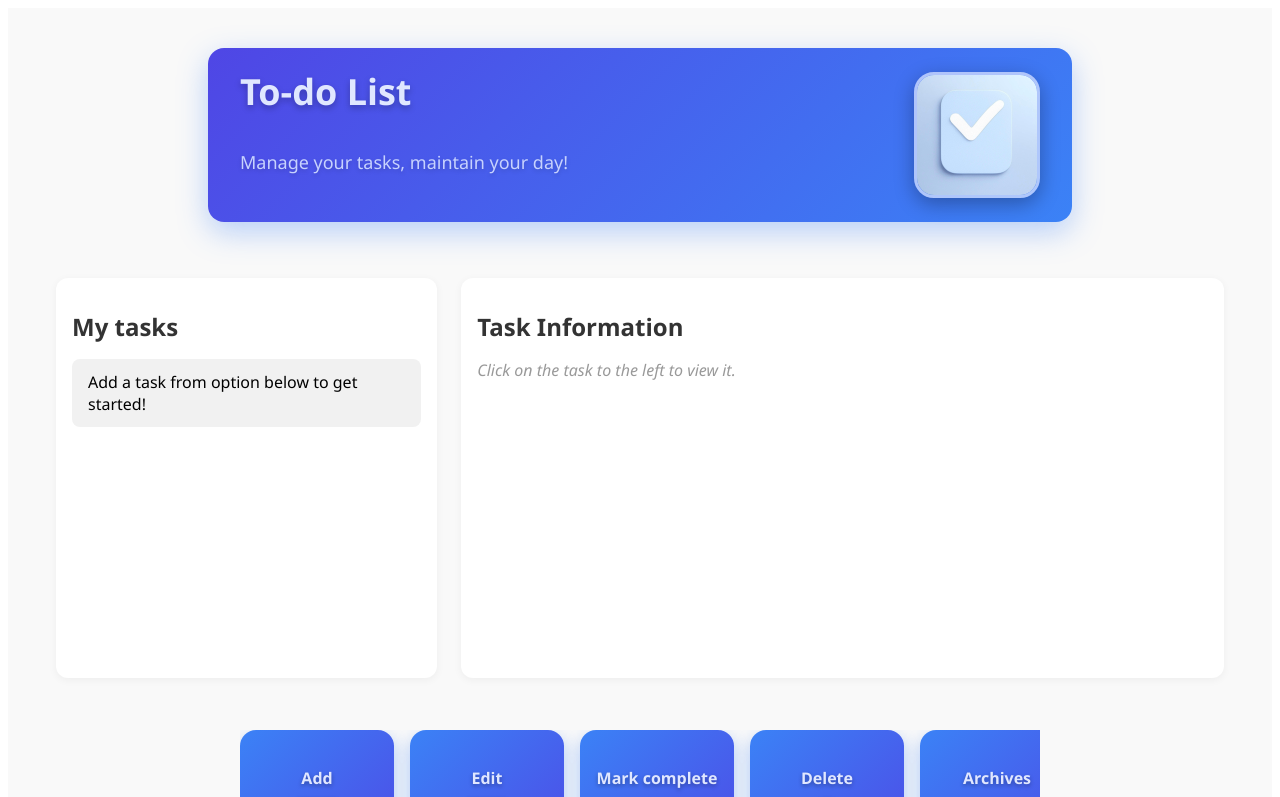
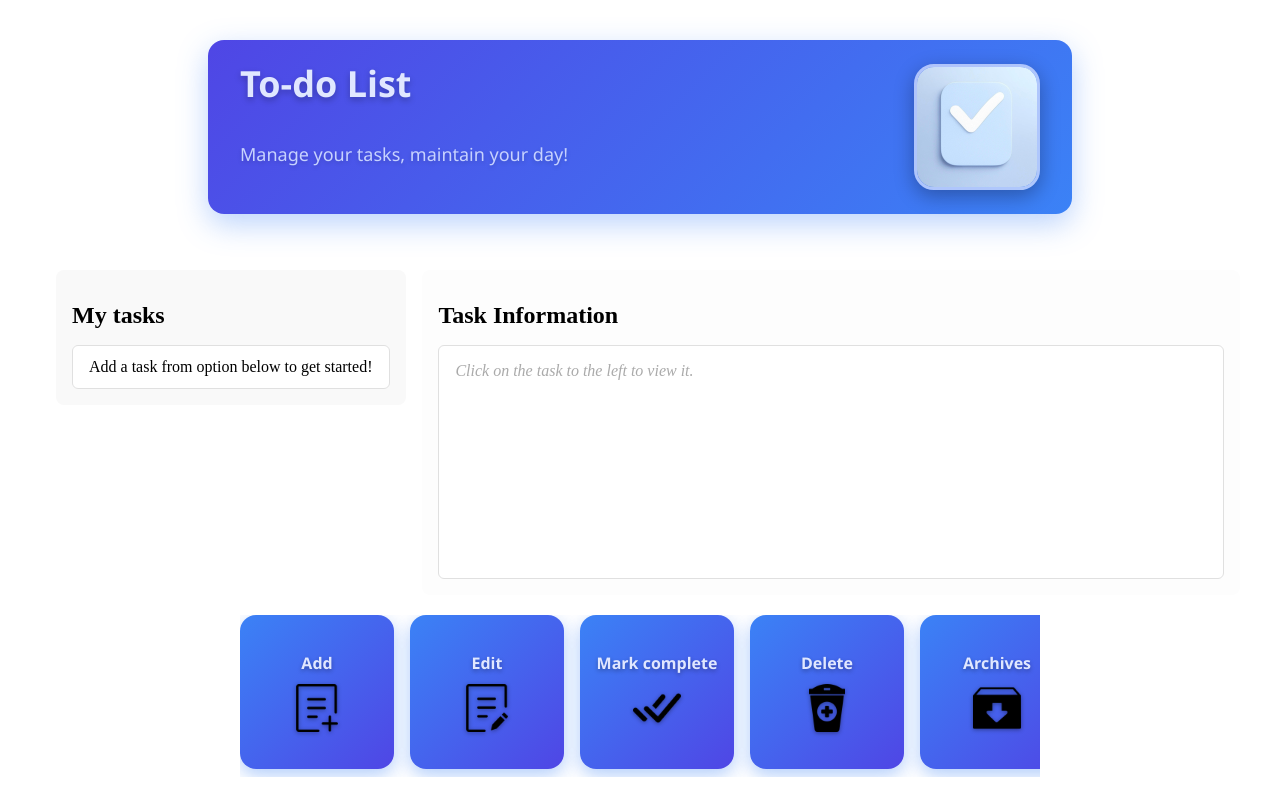
Before and after one commit to sunil-poudel/to-do-list, an Angular app: page / in a window 1280 px wide. Shown: the top 797 px of the page. Built offline with nearby package versions, Linux system fonts and the light colour scheme; a web font is replaced by a local one.

Commit message:
correction part 1

```diff
--- a/src/app/app.css
+++ b/src/app/app.css
@@ -1,53 +1,20 @@
-/* app.component.css */
-
-:host {
-  display: flex;
-  flex-direction: column;
-  min-height: 100vh;
-  background-color: #f9f9f9;
-  font-family: 'Segoe UI', Tahoma, sans-serif;
-}
-
-/* Container for everything between header and footer */
-.main-container {
-  flex: 1;
+.container {
   max-width: 1200px;
-  width: 100%;
   margin: 0 auto;
-  display: flex;
-  flex-direction: column;
-  padding: 16px;
+  padding: 1rem;
   box-sizing: border-box;
 }
 
-/* Two-column layout for tasks and task detail */
 #tasks_and_task {
-  display: flex;
-  gap: 24px;
-  flex: 1;
-  flex-wrap: wrap; /* for small screens */
-}
-
-#app_tasks {
-  flex: 1;
-  min-width: 280px;
-}
-
-#app_task {
-  flex: 2;
-  min-width: 320px;
-}
-
-app-menu {
-  margin-top: 32px;
-  width: 100%;
-}
-
-/* Keep footer consistent with header width */
-app-footer {
-  max-width: 1200px;
-  margin: 0 auto;
-  padding: 12px 16px;
+  display: grid;
+  grid-template-columns: 30% 70%;
+  gap: 1rem;
   width: 100%;
   box-sizing: border-box;
 }
+
+@media (max-width: 768px) {
+  #tasks_and_task {
+    grid-template-columns: 1fr;
+  }
+}
--- a/src/app/app.html
+++ b/src/app/app.html
@@ -1,16 +1,13 @@
-<app-header></app-header>
-
-<div class="main-container">
+<app-header />
+<div class="container">
   <div id="tasks_and_task">
     <div id="app_tasks">
-      <app-tasks></app-tasks>
+      <app-tasks />
     </div>
     <div id="app_task">
-      <app-task></app-task>
+      <app-task />
     </div>
   </div>
-
-  <app-menu (submittedTaskToApp)="getNewlyAddedTask($event)"></app-menu>
+  <app-menu (submittedTaskToApp)="getNewlyAddedTask($event)" />
 </div>
-
-<app-footer></app-footer>
+<app-footer />
--- a/src/app/task/task.css
+++ b/src/app/task/task.css
@@ -1,42 +1,42 @@
-/* task.component.css */
-
 #task_details {
   width: 100%;
-  background-color: #ffffff;
-  border-radius: 12px;
-  padding: 16px;
-  box-shadow: 0 2px 8px rgba(0, 0, 0, 0.05);
   box-sizing: border-box;
-  min-height: 400px;
+  padding: 1rem;
+  background-color: #fdfdfd;
+  border-radius: 8px;
 }
 
 #task_heading h1 {
-  font-size: 24px;
-  margin-bottom: 16px;
-  color: #333;
-  cursor: pointer;
+  font-size: 1.5rem;
+  margin-bottom: 1rem;
+}
+
+#task {
+  background-color: #fff;
+  padding: 1rem;
+  border-radius: 6px;
+  min-height: 200px;
+  border: 1px solid #e0e0e0;
+  word-wrap: break-word;
 }
 
 .taskTitle {
-  font-size: 20px;
+  font-size: 1.25rem;
   font-weight: bold;
-  margin-bottom: 8px;
-  color: #222;
 }
 
 .taskDate {
-  font-size: 16px;
-  color: #666;
-  margin-bottom: 12px;
+  color: #777;
+  font-size: 0.9rem;
+  margin-bottom: 1rem;
 }
 
 .taskDescription {
-  font-size: 16px;
+  font-size: 1rem;
   line-height: 1.5;
-  color: #444;
 }
 
 #noTasks {
-  color: #999;
   font-style: italic;
+  color: #aaa;
 }
--- a/src/app/tasks/tasks.css
+++ b/src/app/tasks/tasks.css
@@ -1,42 +1,39 @@
-/* tasks.component.css */
-
 #tasks_div {
   width: 100%;
-  background-color: #ffffff;
-  border-radius: 12px;
-  padding: 16px;
-  box-shadow: 0 2px 8px rgba(0, 0, 0, 0.05);
   box-sizing: border-box;
-  min-height: 400px;
+  padding: 1rem;
+  background-color: #f9f9f9;
+  border-radius: 8px;
 }
 
 #tasks_heading h1 {
-  font-size: 24px;
-  margin-bottom: 16px;
-  color: #333;
+  font-size: 1.5rem;
+  margin-bottom: 1rem;
 }
 
 #tasks_list {
   display: flex;
   flex-direction: column;
-  gap: 8px;
-  max-height: 70vh;
+  gap: 0.5rem;
+  max-height: 60vh;
   overflow-y: auto;
 }
 
 .tasks {
-  padding: 12px 16px;
-  background-color: #f1f1f1;
-  border-radius: 8px;
+  padding: 0.75rem 1rem;
+  background-color: #fff;
+  border-radius: 6px;
   cursor: pointer;
   transition: background-color 0.2s ease;
+  word-wrap: break-word;
+  border: 1px solid #e0e0e0;
 }
 
 .tasks:hover {
-  background-color: #e0e0e0;
+  background-color: #f0f0f0;
 }
 
 .selected {
-  background-color: #d1e8ff !important;
-  font-weight: 600;
+  background-color: #d8eefe;
+  border-left: 4px solid #007bff;
 }
```
